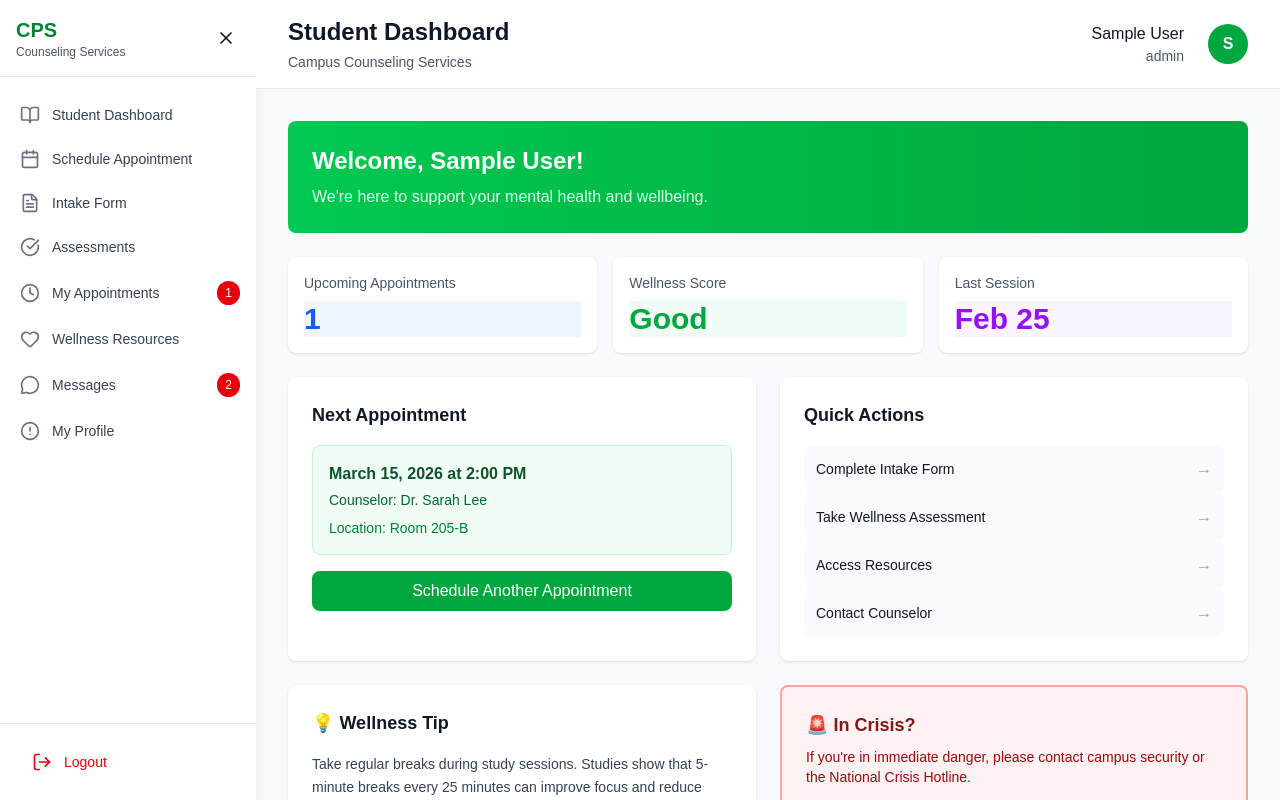
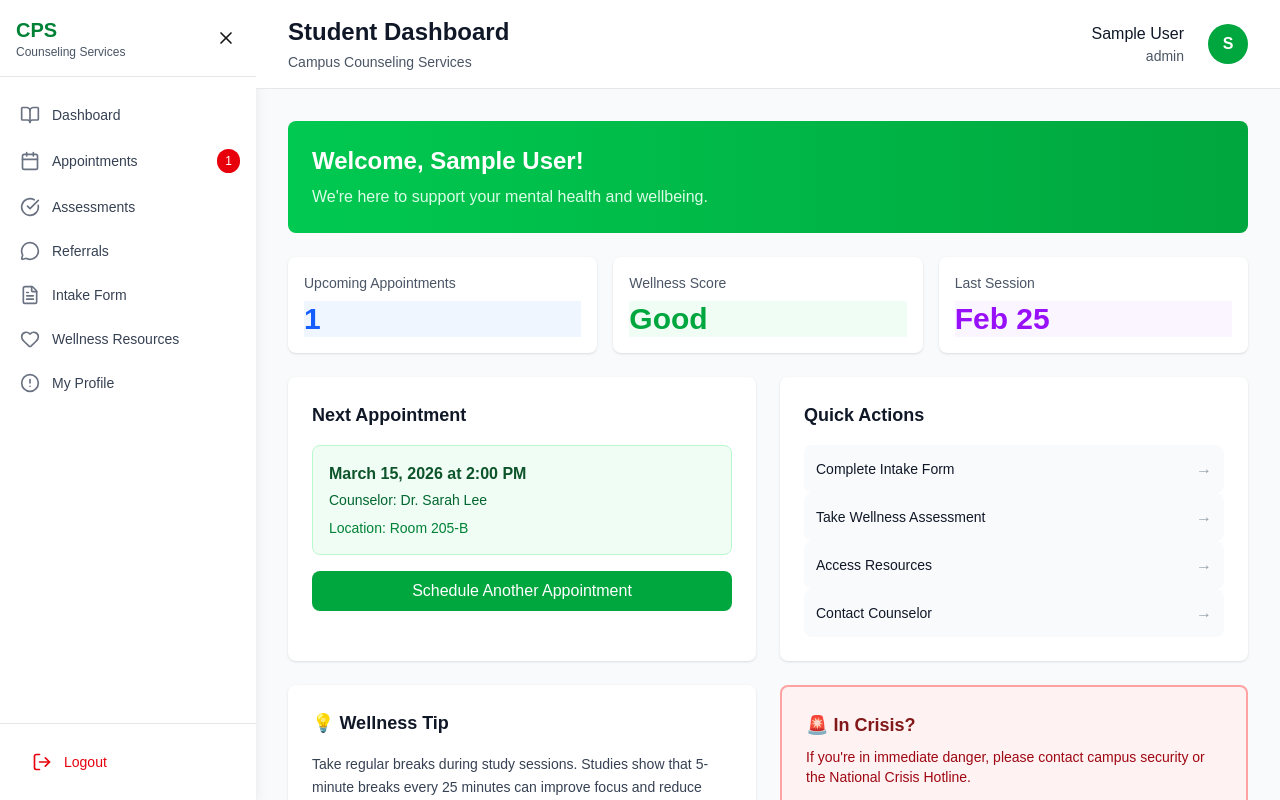
Before and after one commit to JiromL/CAPSTONE1, a Next.js app in the folder frontend/: page /dashboard in a window 1280 px wide. Built offline with nearby package versions, Linux system fonts and the light colour scheme; sample sign-in values are in the browser's storage.

Commit message:
Update dashboard menus to link to new feature pages

```diff
--- a/frontend/src/components/CaseManagerDashboard.tsx
+++ b/frontend/src/components/CaseManagerDashboard.tsx
@@ -10,12 +10,12 @@ interface DashboardProps {
 export function CaseManagerDashboard({ user, onLogout }: DashboardProps) {
   const menuItems = [
     { label: 'Dashboard', href: '/dashboard', icon: <Users size={20} /> },
-    { label: 'My Caseload', href: '/casemanager/cases', icon: <FileText size={20} />, badge: 32 },
-    { label: 'Follow-ups Due', href: '/casemanager/follow-ups', icon: <AlertCircle size={20} />, badge: 7 },
-    { label: 'Appointments', href: '/casemanager/appointments', icon: <Calendar size={20} />, badge: 12 },
-    { label: 'Session Notes', href: '/casemanager/notes', icon: <TrendingUp size={20} /> },
-    { label: 'Client Progress', href: '/casemanager/progress', icon: <CheckCircle size={20} /> },
-    { label: 'Settings', href: '/casemanager/settings', icon: <Settings size={20} /> },
+    { label: 'Cases', href: '/cases', icon: <FileText size={20} />, badge: 32 },
+    { label: 'Appointments', href: '/appointments', icon: <Calendar size={20} />, badge: 12 },
+    { label: 'High-Risk', href: '/high-risk', icon: <AlertCircle size={20} />, badge: 3 },
+    { label: 'Documentation', href: '/documentation', icon: <TrendingUp size={20} /> },
+    { label: 'Referrals', href: '/referrals', icon: <CheckCircle size={20} /> },
+    { label: 'Profile', href: '/profile', icon: <Settings size={20} /> },
   ];
 
   return (
--- a/frontend/src/components/StudentDashboard.tsx
+++ b/frontend/src/components/StudentDashboard.tsx
@@ -9,13 +9,12 @@ interface DashboardProps {
 
 export function StudentDashboard({ user, onLogout }: DashboardProps) {
   const menuItems = [
-    { label: 'Student Dashboard', href: '/dashboard', icon: <BookOpen size={20} /> },
-    { label: 'Schedule Appointment', href: '/reservations', icon: <Calendar size={20} /> },
+    { label: 'Dashboard', href: '/dashboard', icon: <BookOpen size={20} /> },
+    { label: 'Appointments', href: '/appointments', icon: <Calendar size={20} />, badge: 1 },
+    { label: 'Assessments', href: '/assessments', icon: <CheckCircle size={20} /> },
+    { label: 'Referrals', href: '/referrals', icon: <MessageCircle size={20} /> },
     { label: 'Intake Form', href: '/intake', icon: <FileText size={20} /> },
-    { label: 'Assessments', href: '/assessments', icon: <CheckCircle size={20} /> },
-    { label: 'My Appointments', href: '/my-appointments', icon: <Clock size={20} />, badge: 1 },
     { label: 'Wellness Resources', href: '/resources', icon: <Heart size={20} /> },
-    { label: 'Messages', href: '/messages', icon: <MessageCircle size={20} />, badge: 2 },
     { label: 'My Profile', href: '/profile', icon: <AlertCircle size={20} /> },
   ];
 
```
